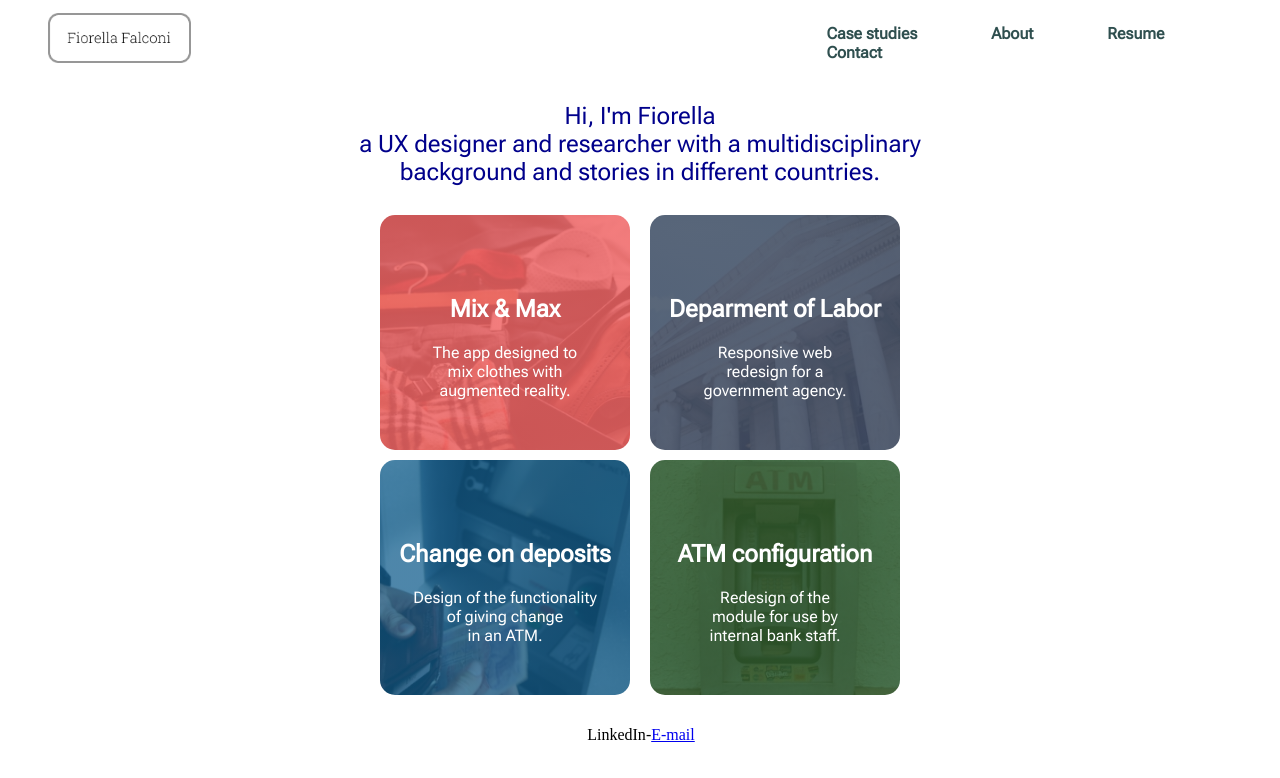
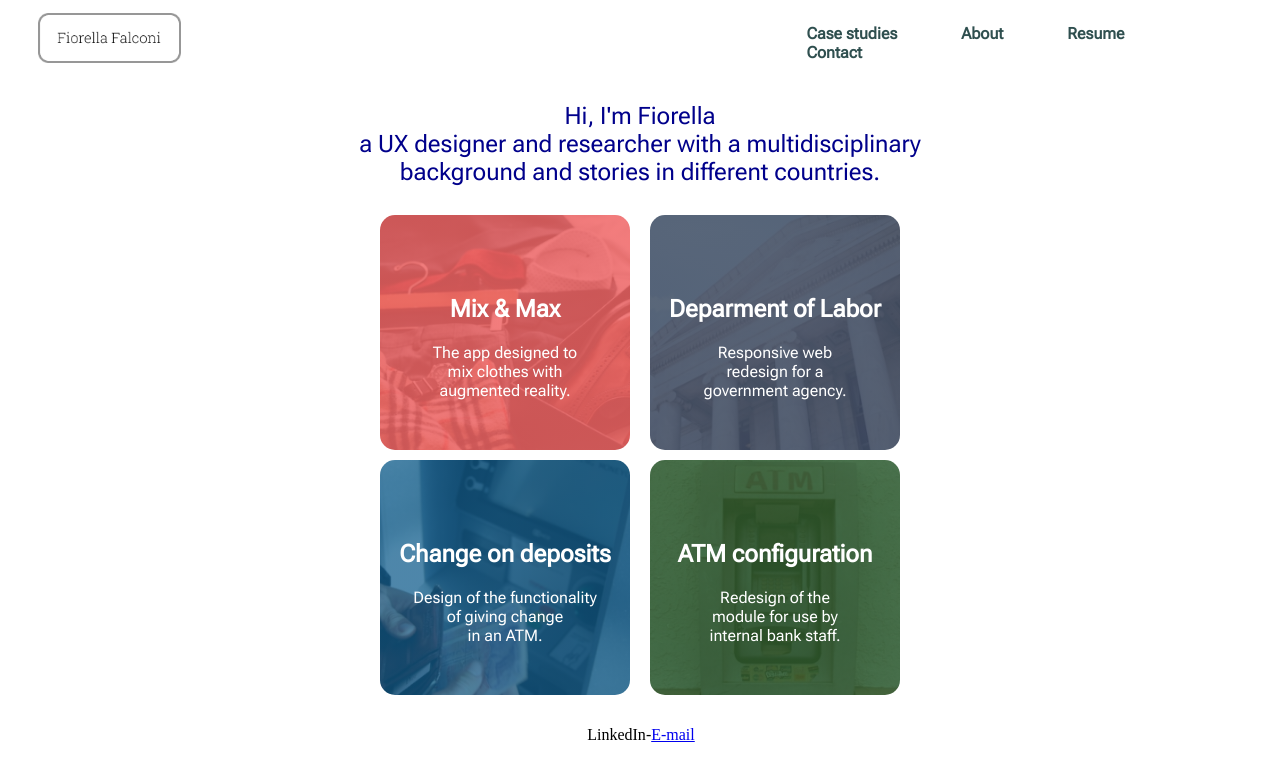
Before and after one commit to ffalconit/UX_UI_HW_17, a plain HTML site: page index.html in a window 1280 px wide. Drawn offline with Linux system fonts and the light colour scheme; a web font is replaced by a local one.

Commit message:
Update style.css

```diff
--- a/CSS/style.css
+++ b/CSS/style.css
@@ -2,7 +2,7 @@
 .navigation .inline-block{
     vertical-align: top;
     flex-direction: row;
-    margin: 0px 35px 0px 35px;
+    margin: 0px 35px 0px 25px;
    /* background-color: antiquewhite;*/
     font-size: 16px;
     font-weight: bold;
```
